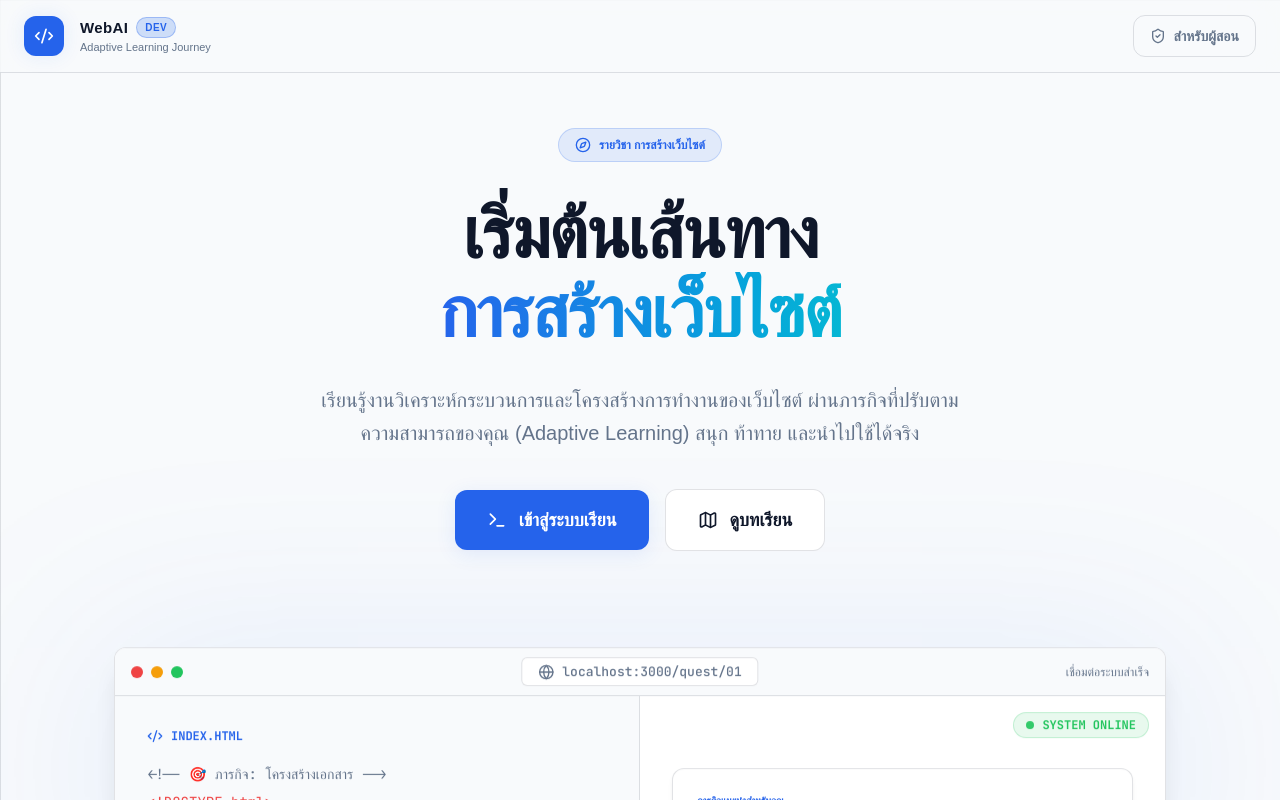
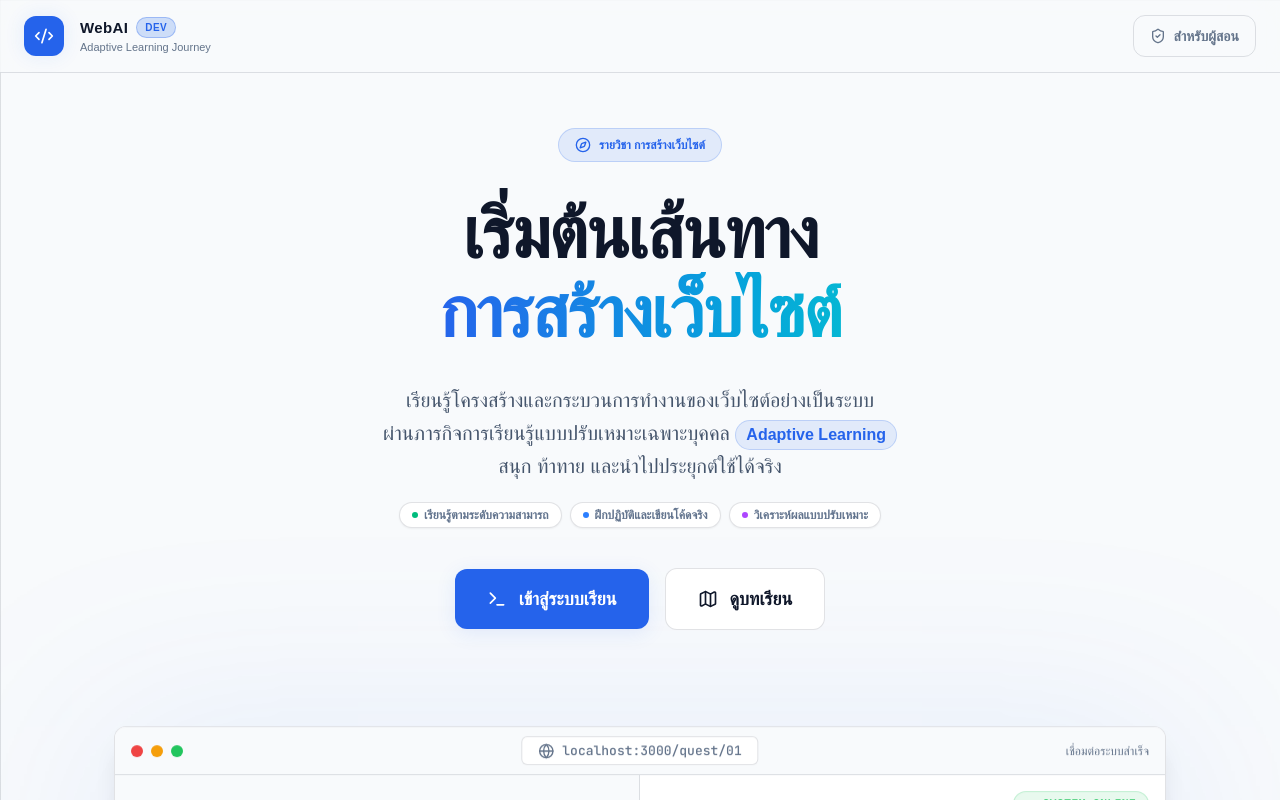
Before and after one commit to Pannawat2904/Webai-adaptive-learning, a Next.js app: page / in a window 1280 px wide. Shown: the top 800 px of the page. Built offline with nearby package versions, Linux system fonts and the light colour scheme; no server answers; a web font is replaced by a local one.

Commit message:
style(landing): enhance hero subtitle typography, balanced line breaks, and add feature highlight pills

```diff
--- a/src/app/page.tsx
+++ b/src/app/page.tsx
@@ -65,9 +65,34 @@ export default function Home() {
               การสร้างเว็บไซต์
             </span>
           </h1>
-          <p className="text-lg md:text-xl text-muted max-w-2xl mx-auto mb-10 leading-relaxed">
-            เรียนรู้งานวิเคราะห์กระบวนการและโครงสร้างการทำงานของเว็บไซต์ ผ่านภารกิจที่ปรับตามความสามารถของคุณ (Adaptive Learning) สนุก ท้าทาย และนำไปใช้ได้จริง
-          </p>
+          <div className="max-w-2xl mx-auto mb-10 space-y-4">
+            <p className="text-base sm:text-lg md:text-xl text-slate-600 dark:text-slate-300 leading-relaxed font-normal text-balance">
+              เรียนรู้โครงสร้างและกระบวนการทำงานของเว็บไซต์อย่างเป็นระบบ
+              <br className="hidden sm:inline" />
+              ผ่านภารกิจการเรียนรู้แบบปรับเหมาะเฉพาะบุคคล{' '}
+              <span className="inline-flex items-center gap-1 px-2.5 py-0.5 rounded-full bg-primary/10 border border-primary/20 text-primary font-bold text-sm sm:text-base align-middle">
+                Adaptive Learning
+              </span>
+              <br className="hidden sm:inline" />
+              สนุก ท้าทาย และนำไปประยุกต์ใช้ได้จริง
+            </p>
+
+            {/* Feature Highlights Pills */}
+            <div className="flex flex-wrap items-center justify-center gap-2 pt-1 text-xs font-semibold text-slate-500 dark:text-slate-400">
+              <span className="inline-flex items-center gap-1.5 px-3 py-1 rounded-full bg-surface border border-line shadow-xs">
+                <span className="w-1.5 h-1.5 rounded-full bg-emerald-500" />
+                เรียนรู้ตามระดับความสามารถ
+              </span>
+              <span className="inline-flex items-center gap-1.5 px-3 py-1 rounded-full bg-surface border border-line shadow-xs">
+                <span className="w-1.5 h-1.5 rounded-full bg-blue-500" />
+                ฝึกปฏิบัติและเขียนโค้ดจริง
+              </span>
+              <span className="inline-flex items-center gap-1.5 px-3 py-1 rounded-full bg-surface border border-line shadow-xs">
+                <span className="w-1.5 h-1.5 rounded-full bg-purple-500" />
+                วิเคราะห์ผลแบบปรับเหมาะ
+              </span>
+            </div>
+          </div>
           <div className="flex flex-col sm:flex-row items-center justify-center gap-4">
             <Link href="/login" className="w-full sm:w-auto px-8 py-4 rounded-xl bg-primary text-white font-bold text-lg flex items-center justify-center gap-3 hover:bg-blue-600 transition-all shadow-[0_4px_20px_var(--primary-dim)] hover:-translate-y-1">
               <Terminal className="w-5 h-5" /> เข้าสู่ระบบเรียน
```
